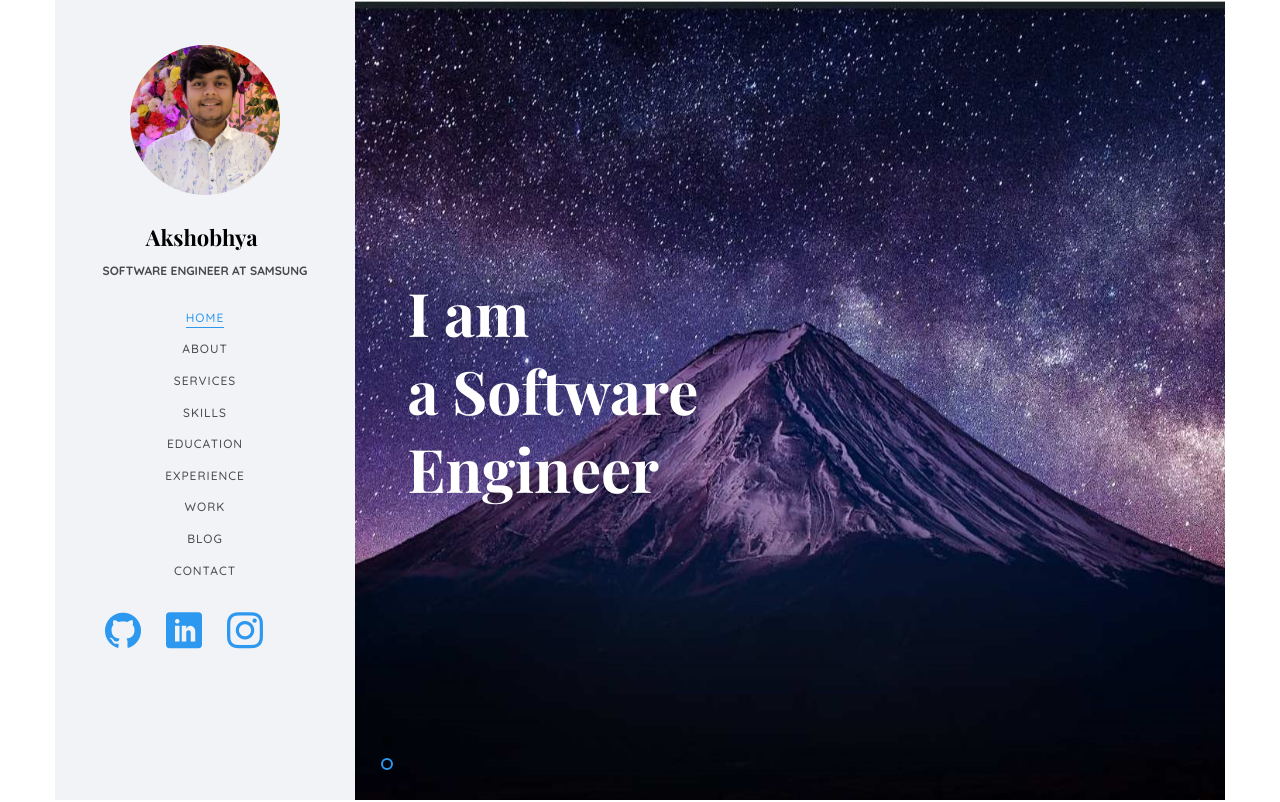
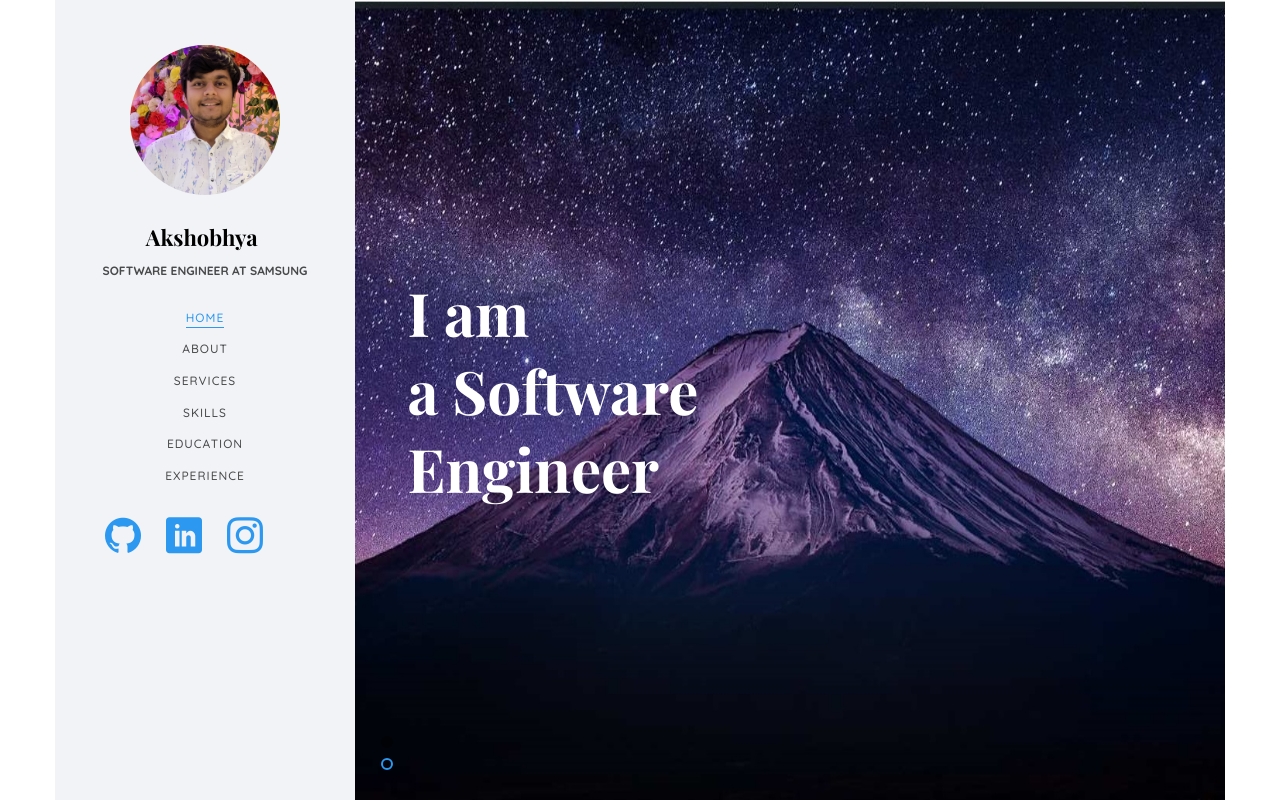
Before and after one commit to akshobhya62/Portfolio, a plain HTML site: page index.html in a window 1280 px wide. Shown: the top 802 px of the page. Drawn offline with nearby package versions, Linux system fonts and the light colour scheme; files whose address does not match are found by name; a web font is replaced by a local one.

Commit message:
Update index.html

```diff
--- a/index.html
+++ b/index.html
@@ -69,9 +69,9 @@
 						<li><a href="#" data-nav-section="skills">Skills</a></li>
 						<li><a href="#" data-nav-section="education">Education</a></li>
 						<li><a href="#" data-nav-section="experience">Experience</a></li>
-						<li><a href="#" data-nav-section="work">Work</a></li>
+						<!-- <li><a href="#" data-nav-section="work">Work</a></li>
 						<li><a href="#" data-nav-section="blog">Blog</a></li>
-						<li><a href="#" data-nav-section="contact">Contact</a></li>
+						<li><a href="#" data-nav-section="contact">Contact</a></li> -->
 					</ul>
 				</div>
 			</nav>
```
